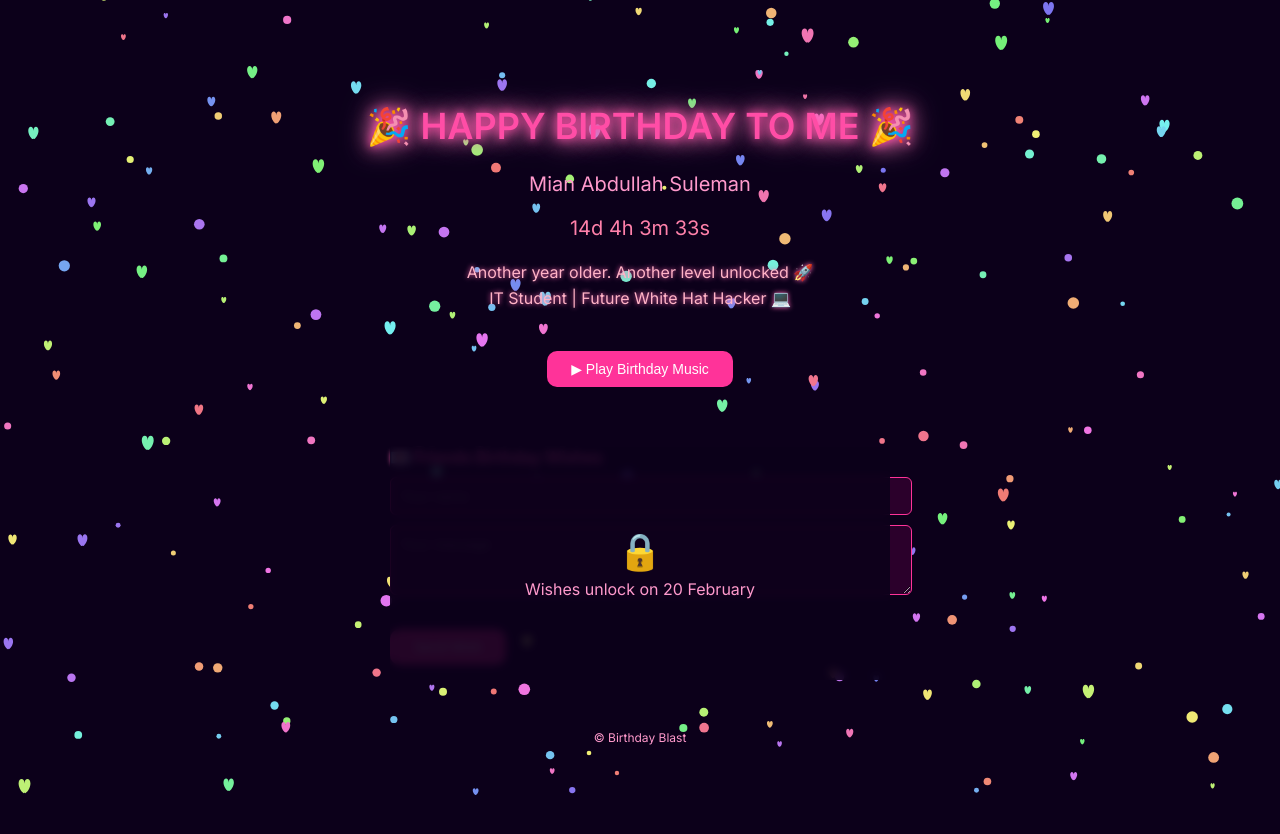
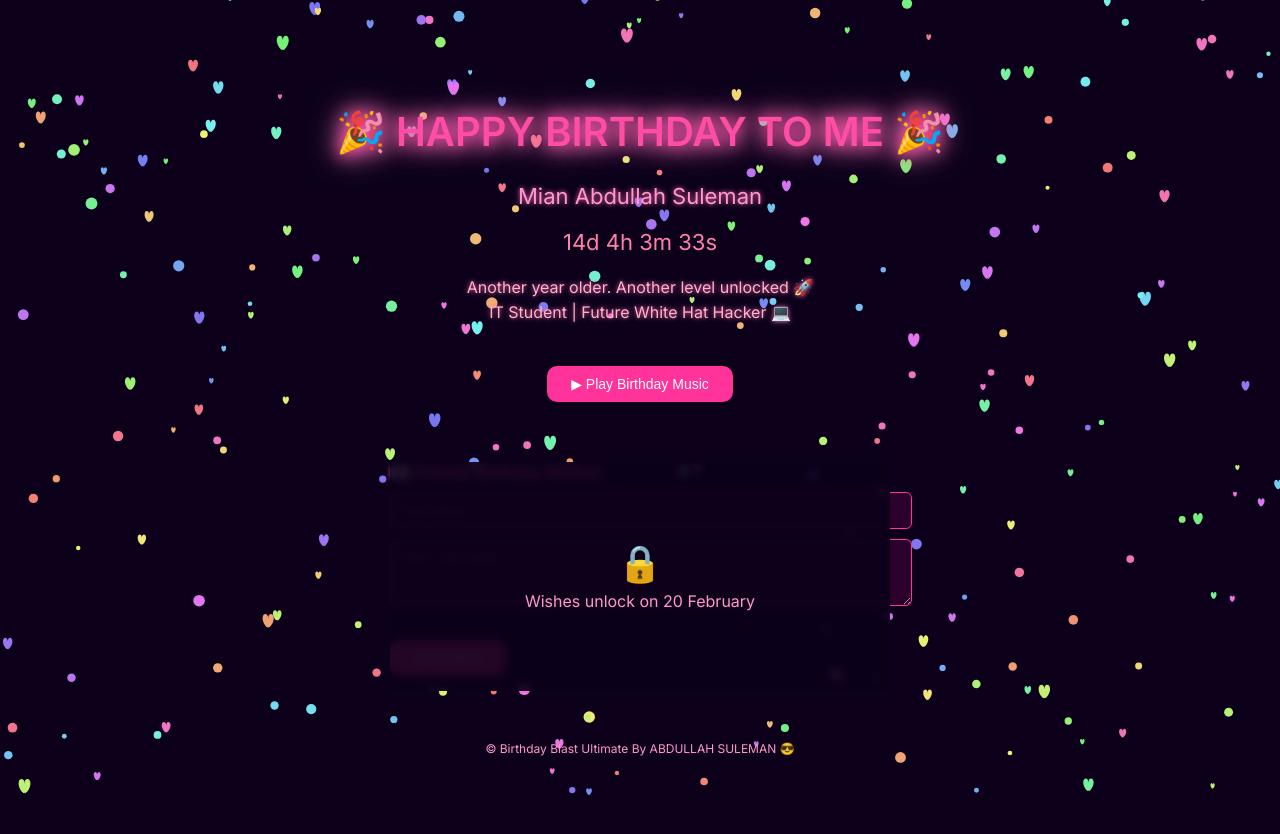
Before and after one commit to Mas1476/BIRTHDAY-BOY, a plain HTML site: page index.html in a window 1280 px wide. Drawn offline with Linux system fonts and the light colour scheme.

Commit message:
Enhance styles and animations in index.html

```diff
--- a/index.html
+++ b/index.html
@@ -16,6 +16,7 @@ body {
   font-family: 'Inter', sans-serif;
   overflow-x: hidden;
   text-align: center;
+  cursor: none; /* hide default cursor for trail */
 }
 
 /* Container */
@@ -29,27 +30,35 @@ body {
 
 /* HEADINGS */
 h1 {
-  font-size: 36px;
-  font-weight: 600;
+  font-size: 40px;
+  font-weight: 700;
   color: #ff4da6;
   text-shadow: 0 0 10px #ff4da6, 0 0 20px #ff66b3, 0 0 30px #ff99cc;
+  animation: glow 2s infinite alternate;
+}
+
+@keyframes glow {
+  0% { text-shadow: 0 0 5px #ff4da6,0 0 10px #ff66b3; }
+  50% { text-shadow: 0 0 15px #ff4da6,0 0 25px #ff66b3,0 0 35px #ff99cc; }
+  100% { text-shadow: 0 0 5px #ff4da6,0 0 10px #ff66b3; }
 }
 
 .name {
-  font-size: 20px;
+  font-size: 22px;
   color: #ff99cc;
   margin-top: 6px;
+  text-shadow: 0 0 5px #ff66b3;
 }
 
-/* COUNTDOWN */
+/* Countdown */
 #countdown {
   margin: 20px 0;
-  font-size: 20px;
+  font-size: 22px;
   color: #ff80aa;
   font-weight: 500;
 }
 
-/* MESSAGE */
+/* Message */
 .message {
   max-width: 520px;
   margin: 20px auto;
@@ -59,7 +68,7 @@ h1 {
   text-shadow: 0 0 5px #ff66b3;
 }
 
-/* BUTTON */
+/* Button */
 button {
   padding: 10px 24px;
   font-size: 14px;
@@ -77,7 +86,7 @@ button:hover {
   background: #ff66b3;
 }
 
-/* WISHES */
+/* Wishes */
 .wish-box {
   margin-top: 60px;
   max-width: 500px;
@@ -85,6 +94,7 @@ button:hover {
   margin-right: auto;
   position: relative;
   text-align: left;
+  z-index: 2;
 }
 
 .wish-box h3 {
@@ -102,7 +112,6 @@ input, textarea {
   border: 1px solid #ff3399;
   border-radius: 6px;
   color: #fff;
-  font-family: 'Inter', sans-serif;
 }
 
 #wishes {
@@ -119,9 +128,15 @@ input, textarea {
   margin-bottom: 8px;
   font-size: 14px;
   text-shadow: 0 0 3px #ff66b3;
+  animation: pop 0.3s ease forwards;
 }
 
-/* LOCK */
+@keyframes pop {
+  0% { transform: scale(0); opacity:0; }
+  100% { transform: scale(1); opacity:1; }
+}
+
+/* Lock */
 .lock {
   position: absolute;
   inset: 0;
@@ -139,14 +154,14 @@ input, textarea {
   margin-bottom: 6px;
 }
 
-/* FOOTER */
+/* Footer */
 footer {
   margin-top: 50px;
   font-size: 12px;
   color: #ff99cc;
 }
 
-/* CANVAS */
+/* Canvas */
 canvas {
   position: fixed;
   inset: 0;
@@ -160,6 +175,7 @@ canvas {
 
 <canvas id="confetti"></canvas>
 <canvas id="fireworks"></canvas>
+<canvas id="cursorTrail"></canvas>
 
 <div class="container">
   <h1>🎉 HAPPY BIRTHDAY TO ME 🎉</h1>
@@ -174,7 +190,6 @@ canvas {
 
   <button onclick="playMusic()">▶ Play Birthday Music</button>
 
-  <!-- WISH SECTION -->
   <div class="wish-box">
     <h3>💌 Friends Birthday Wishes</h3>
 
@@ -191,7 +206,7 @@ canvas {
   </div>
 
   <footer>
-    © Birthday Blast
+    © Birthday Blast Ultimate By ABDULLAH SULEMAN 😎
   </footer>
 </div>
 
@@ -200,7 +215,7 @@ canvas {
 </audio>
 
 <script>
-/* COUNTDOWN + UNLOCK */
+/* Countdown + Unlock + Fireworks */
 const birthday = new Date("February 20, 2026 00:00:00").getTime();
 const countdown = document.getElementById("countdown");
 
@@ -223,40 +238,39 @@ setInterval(() => {
   countdown.innerHTML = `${d}d ${h}h ${m}m ${s}s`;
 },1000);
 
-/* UNLOCK WISHES */
 function unlockWishes() {
-  document.getElementById("lock").style.display = "none";
-  document.getElementById("name").disabled = false;
-  document.getElementById("wish").disabled = false;
-  document.getElementById("wishBtn").disabled = false;
+  document.getElementById("lock").style.display="none";
+  document.getElementById("name").disabled=false;
+  document.getElementById("wish").disabled=false;
+  document.getElementById("wishBtn").disabled=false;
 }
 
-/* MUSIC */
+/* Music */
 function playMusic() {
   const audio = document.getElementById("music");
-  audio.volume = 0.7;
+  audio.volume=0.7;
   audio.play();
 }
 
-/* WISHES */
-function addWish() {
-  const name = document.getElementById("name").value.trim();
-  const wish = document.getElementById("wish").value.trim();
-  if(!name || !wish) return;
+/* Wishes */
+function addWish(){
+  const name=document.getElementById("name").value.trim();
+  const wish=document.getElementById("wish").value.trim();
+  if(!name||!wish) return;
 
   const data = JSON.parse(localStorage.getItem("wishes")) || [];
   data.push({name,wish});
-  localStorage.setItem("wishes", JSON.stringify(data));
+  localStorage.setItem("wishes",JSON.stringify(data));
 
   document.getElementById("name").value="";
   document.getElementById("wish").value="";
   showWishes();
 }
 
-function showWishes() {
-  const box = document.getElementById("wishes");
+function showWishes(){
+  const box=document.getElementById("wishes");
   box.innerHTML="";
-  const data = JSON.parse(localStorage.getItem("wishes")) || [];
+  const data=JSON.parse(localStorage.getItem("wishes"))||[];
   data.forEach(w=>{
     const div=document.createElement("div");
     div.className="wish-card";
@@ -266,22 +280,22 @@ function showWishes() {
 }
 showWishes();
 
-/* CONFETTI + HEARTS */
+/* Confetti + Hearts */
 const canvas=document.getElementById("confetti");
 const ctx=canvas.getContext("2d");
 canvas.width=window.innerWidth;
 canvas.height=window.innerHeight;
 
 let particles=[];
-for(let i=0;i<200;i++){
-  const isHeart = Math.random()<0.5;
+for(let i=0;i<250;i++){
+  const isHeart=Math.random()<0.5;
   particles.push({
     x:Math.random()*canvas.width,
     y:Math.random()*canvas.height,
     r:Math.random()*4+2,
     d:Math.random()*3+1,
     color:`hsl(${Math.random()*360},80%,70%)`,
-    type: isHeart ? 'heart':'circle'
+    type:isHeart?'heart':'circle'
   });
 }
 
@@ -289,91 +303,94 @@ function drawParticle(p){
   ctx.fillStyle=p.color;
   ctx.beginPath();
   if(p.type==='circle'){
-    ctx.arc(p.x,p.y,p.r,0,Math.PI*2);
-    ctx.fill();
-  }else{
-    const top = p.r;
-    ctx.moveTo(p.x, p.y);
-    ctx.bezierCurveTo(p.x, p.y-top, p.x-p.r, p.y-top, p.x-p.r, p.y);
-    ctx.bezierCurveTo(p.x-p.r, p.y+p.r, p.x, p.y+p.r+top, p.x, p.y+top*1.5);
-    ctx.bezierCurveTo(p.x, p.y+p.r+top, p.x+p.r, p.y+p.r, p.x+p.r, p.y);
-    ctx.bezierCurveTo(p.x+p.r, p.y-top, p.x, p.y-top, p.x, p.y);
+    ctx.arc(p.x,p.y,p.r,0,Math.PI*2); ctx.fill();
+  } else {
+    const top=p.r;
+    ctx.moveTo(p.x,p.y);
+    ctx.bezierCurveTo(p.x,p.y-top,p.x-p.r,p.y-top,p.x-p.r,p.y);
+    ctx.bezierCurveTo(p.x-p.r,p.y+p.r,p.x,p.y+p.r+top,p.x,p.y+top*1.5);
+    ctx.bezierCurveTo(p.x,p.y+p.r+top,p.x+p.r,p.y+p.r,p.x+p.r,p.y);
+    ctx.bezierCurveTo(p.x+p.r,p.y-top,p.x,p.y-top,p.x,p.y);
     ctx.fill();
   }
 }
 
-function animateConfetti() {
+function animateConfetti(){
   ctx.clearRect(0,0,canvas.width,canvas.height);
   particles.forEach(p=>{
     drawParticle(p);
     p.y+=p.d;
-    if(p.y>canvas.height){
-      p.y=-10;
-      p.x=Math.random()*canvas.width;
-    }
+    if(p.y>canvas.height){ p.y=-10; p.x=Math.random()*canvas.width; }
   });
   requestAnimationFrame(animateConfetti);
 }
 animateConfetti();
 
-window.addEventListener("resize",()=>{
-  canvas.width=window.innerWidth;
-  canvas.height=window.innerHeight;
-});
+window.addEventListener("resize",()=>{canvas.width=window.innerWidth; canvas.height=window.innerHeight});
 
-/* FIREWORKS */
+/* Fireworks */
 function startFireworks(){
-  const fwCanvas = document.getElementById("fireworks");
-  const fctx = fwCanvas.getContext("2d");
-  fwCanvas.width = window.innerWidth;
-  fwCanvas.height = window.innerHeight;
+  const fwCanvas=document.getElementById("fireworks");
+  const fctx=fwCanvas.getContext("2d");
+  fwCanvas.width=window.innerWidth;
+  fwCanvas.height=window.innerHeight;
 
   class Firework{
     constructor(){
-      this.x = Math.random()*fwCanvas.width;
-      this.y = Math.random()*fwCanvas.height/2;
-      this.particles = [];
+      this.x=Math.random()*fwCanvas.width;
+      this.y=Math.random()*fwCanvas.height/2;
+      this.particles=[];
       for(let i=0;i<30;i++){
-        const angle = Math.random()*2*Math.PI;
-        const speed = Math.random()*4+2;
-        this.particles.push({
-          x:this.x,
-          y:this.y,
-          vx: Math.cos(angle)*speed,
-          vy: Math.sin(angle)*speed,
-          color:`hsl(${Math.random()*360},80%,70%)`,
-          alpha:1
-        });
+        const angle=Math.random()*2*Math.PI;
+        const speed=Math.random()*4+2;
+        this.particles.push({x:this.x,y:this.y,vx:Math.cos(angle)*speed,vy:Math.sin(angle)*speed,color:`hsl(${Math.random()*360},80%,70%)`,alpha:1});
       }
     }
     draw(){
       this.particles.forEach(p=>{
-        fctx.fillStyle = p.color;
-        fctx.globalAlpha = p.alpha;
+        fctx.fillStyle=p.color;
+        fctx.globalAlpha=p.alpha;
         fctx.beginPath();
-        fctx.arc(p.x,p.y,3,0,Math.PI*2);
-        fctx.fill();
-        p.x += p.vx;
-        p.y += p.vy;
-        p.alpha -= 0.02;
+        fctx.arc(p.x,p.y,3,0,Math.PI*2); fctx.fill();
+        p.x+=p.vx; p.y+=p.vy; p.alpha-=0.02;
       });
     }
   }
 
   const fireworksArray=[];
-  for(let i=0;i<8;i++){
-    fireworksArray.push(new Firework());
-  }
+  for(let i=0;i<8;i++) fireworksArray.push(new Firework());
 
   function animateFW(){
     fctx.clearRect(0,0,fwCanvas.width,fwCanvas.height);
-    fireworksArray.forEach(f=>{
-      f.draw();
-    });
+    fireworksArray.forEach(f=>f.draw());
     requestAnimationFrame(animateFW);
   }
   animateFW();
 }
+
+/* Cursor Neon Trail */
+const trailCanvas=document.getElementById("cursorTrail");
+const tctx=trailCanvas.getContext("2d");
+trailCanvas.width=window.innerWidth;
+trailCanvas.height=window.innerHeight;
+let trails=[];
+document.addEventListener("mousemove",e=>{
+  trails.push({x:e.clientX,y:e.clientY,alpha:1});
+});
+function animateTrail(){
+  tctx.clearRect(0,0,trailCanvas.width,trailCanvas.height);
+  trails.forEach((t,i)=>{
+    tctx.fillStyle=`rgba(255,77,166,${t.alpha})`;
+    tctx.beginPath();
+    tctx.arc(t.x,t.y,5,0,Math.PI*2); tctx.fill();
+    t.alpha-=0.03;
+    if(t.alpha<=0) trails.splice(i,1);
+  });
+  requestAnimationFrame(animateTrail);
+}
+animateTrail();
+
+window.addEventListener("resize",()=>{trailCanvas.width=window.innerWidth; trailCanvas.height=window.innerHeight});
 </script>
 
 </body>
```
